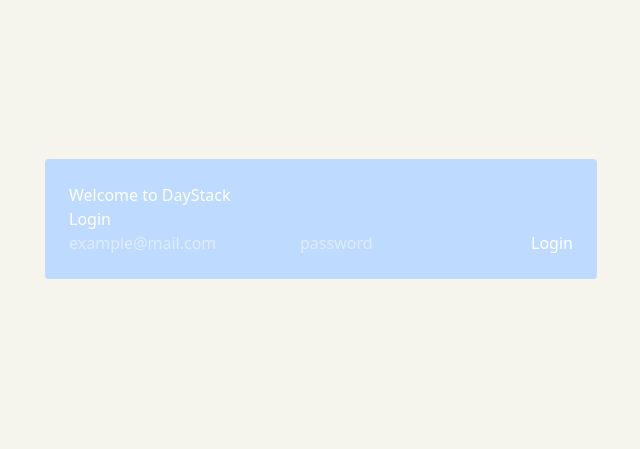
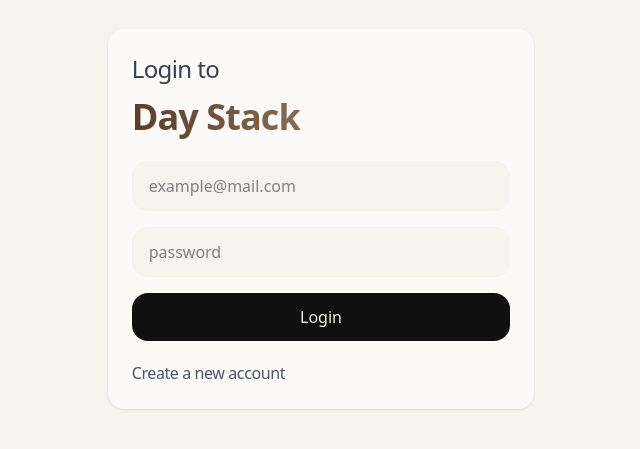
Before and after one commit to TanvirHasanAnik/daystack, a Next.js app: page /login in a window 1280 px wide. Shown: the part 181-630 px from the top of the page, without its empty margins (319-959 px from the left). Built offline with nearby package versions, Linux system fonts and the light colour scheme; no server answers; the database is empty.

Commit message:
Login and register page ui implemented

```diff
--- a/app/(authentication)/layout.tsx
+++ b/app/(authentication)/layout.tsx
@@ -1,15 +1,17 @@
+
+
+
 export default function RootLayout({
   children,
 }: Readonly<{
   children: React.ReactNode;
 }>) {
   return (
-        <div className="authentication h-screen flex items-center justify-center">
-  <div className="bg-blue-200 text-white p-6 rounded flex flex-col">
-    <h1>Welcome to DayStack</h1>
-    {children}
-  </div>
-</div>
+    <div className="authentication h-screen flex items-center justify-center ">
+      <div className="text-text p-6 w-1/3 rounded-2xl bg-surface shadow">
+        {children}
+      </div>
+    </div>
 
   );
 }
--- a/app/(authentication)/login/page.tsx
+++ b/app/(authentication)/login/page.tsx
@@ -6,6 +6,9 @@
 import { loginSchema } from "../schemas";
 import { useLoginMutation } from "@/app/state/user/userApiSlice";
 import { useRouter } from "next/navigation";
+import PrimaryButton from "@/app/ui/common/primaryButton";
+import DayStackTitle from "@/app/ui/common/daystackTitle";
+
 
 type FormFields = z.infer<typeof loginSchema>;
 
@@ -36,21 +39,58 @@
     };
 
     return (
-        <div className="login flex flex-col">
-            <h1>Login</h1>
-            <form onSubmit={handleSubmit(onSubmit)}>
-                <input {...register("email")} type="text" placeholder="example@mail.com" />
-                {errors.email && <div className="text-red-500">{errors.email.message}</div>}
+        <div className="login">
+            <div className="flex flex-col gap-3">
+                <h1 className="text-2xl font tracking-tight text-gray-700">
+                    Login to
+                </h1>
+                <DayStackTitle/>
+            </div>
 
-                <input {...register("password")} type="password" placeholder="password" />
-                {errors.password && <div className="text-red-500">{errors.password.message}</div>}
+            <form
+                onSubmit={handleSubmit(onSubmit)}
+                className="flex flex-col gap-4"
+            >
+                <div className="flex flex-col gap-1">
+                <input
+                    {...register("email")}
+                    type="text"
+                    placeholder="example@mail.com"
+                    className="w-full rounded-2xl border border-border/10 bg-input-bg px-4 py-3 outline-none focus:border-input-focus-border transition"
+                />
+                {errors.email && (
+                    <div className="text-red-500 text-sm">
+                    {errors.email.message}
+                    </div>
+                )}
+                </div>
 
-                <button disabled={isLoading} type="submit">
-                    {isLoading ? "Logging in..." : "Login"}
-                </button>
+                <div className="flex flex-col gap-1">
+                <input
+                    {...register("password")}
+                    type="password"
+                    placeholder="password"
 
-                {errors.root && <div className="text-red-500">{errors.root.message}</div>}
+                    className="w-full rounded-2xl border border-border/10 bg-input-bg px-4 py-3 outline-none focus:border-input-focus-border transition"
+                />
+                {errors.password && (
+                    <div className="text-red-500 text-sm">
+                    {errors.password.message}
+                    </div>
+                )}
+                </div>
+
+                <PrimaryButton disabled={isLoading} type="submit">
+                {isLoading ? "Logging in..." : "Login"}
+                </PrimaryButton>
+
+                {errors.root && (
+                <div className="text-red-500 text-sm">
+                    {errors.root.message}
+                </div>
+                )}
             </form>
+            <p onClick={() => {router.push("/register")}} className="cursor-pointer mt-5 tracking-tight text-gray-600 hover:text-black">Create a new account</p>
         </div>
     );
 }
--- a/app/(authentication)/register/page.tsx
+++ b/app/(authentication)/register/page.tsx
@@ -1,11 +1,13 @@
 'use client'
 
+import { useRegisterMutation } from "@/app/state/user/userApiSlice";
+import DayStackTitle from "@/app/ui/common/daystackTitle";
+import PrimaryButton from "@/app/ui/common/primaryButton";
 import { zodResolver } from "@hookform/resolvers/zod";
+import { useRouter } from "next/navigation";
 import { SubmitHandler, useForm } from "react-hook-form";
-import {z} from 'zod'
-import {registerSchema} from "../schemas"
-import { useRegisterMutation } from "@/app/state/user/userApiSlice";
-import { useRouter } from "next/navigation";
+import { z } from 'zod';
+import { registerSchema } from "../schemas";
 
 type FormFields = z.infer<typeof registerSchema>;
 
@@ -21,7 +23,7 @@
             await registerApi(data).unwrap();
             router.push('/');
         }catch(error: any){
-            if (error?.data?.error) {
+            if ( error?.data?.error) {
                 setError("root", {
                     message: error.data.error
                 });
@@ -34,19 +36,38 @@
     }
     return (
         <div className="login flex flex-col">
-            <h1>Register</h1>
-            <form onSubmit={handleSubmit(onSubmit)}>
-                <input {...register("name")} type="text" placeholder="Your Name"/>
-                {errors.name && <div className="text-red-500">{errors.name.message}</div>}
-                <input {...register("email")} type="text" placeholder="example@mail.com"/>
-                {errors.email && <div className="text-red-500">{errors.email.message}</div>}
-                <input {...register("password")} type="password" placeholder="password"/>
-                {errors.password && <div className="text-red-500">{errors.password.message}</div>}
-                <button disabled={isLoading} type="submit">
-                    {isLoading ? "Loading..." : "Submit"}
-                </button>
+
+            <div className="flex flex-col gap-3">
+                <h1 className="text-2xl font tracking-tight text-gray-700">
+                    Register to
+                </h1>
+                <DayStackTitle/>
+            </div>
+            <form className="flex flex-col gap-4" onSubmit={handleSubmit(onSubmit)}>
+                <div className="flex flex-col gap-1">
+                    <input {...register("name")} type="text" placeholder="Name"
+                    className="w-full rounded-2xl border border-border/10 bg-input-bg px-4 py-3 outline-none focus:border-input-focus-border transition"
+                    />
+                    {errors.name && <div className="text-red-500">{errors.name.message}</div>}
+                </div>
+                <div className="flex flex-col gap-1">
+                    <input {...register("email")} type="text" placeholder="example@mail.com"
+                    className="w-full rounded-2xl border border-border/10 bg-input-bg px-4 py-3 outline-none focus:border-input-focus-border transition"
+                    />
+                    {errors.email && <div className="text-red-500">{errors.email.message}</div>}
+                </div>
+                <div className="flex flex-col gap-1">
+                    <input {...register("password")} type="password" placeholder="password"
+                    className="w-full rounded-2xl border border-border/10 bg-input-bg px-4 py-3 outline-none focus:border-input-focus-border transition"
+                    />
+                    {errors.password && <div className="text-red-500">{errors.password.message}</div>}
+                </div>
+                <PrimaryButton disabled={isLoading} type="submit">
+                    {isLoading ? "Loading..." : "Create Account"}
+                </PrimaryButton>
                 {errors.root && <div className="text-red-500">{errors.root.message}</div>}
             </form>
+            <p onClick={() => {router.push("/login")}} className="cursor-pointer mt-5 tracking-tight text-gray-600 hover:text-black">Already have an account?</p>
         </div>
     )
 }
--- /dev/null
+++ b/app/ui/common/daystackTitle.tsx
@@ -0,0 +1,7 @@
+export default function DayStackTitle() {
+  return (
+      <h1 className="pb-6 text-4xl font-bold tracking-tight bg-gradient-to-r from-[#5A3E2B] to-[#C4A484] bg-clip-text text-transparent">
+        Day Stack
+      </h1>
+  );
+}
--- /dev/null
+++ b/app/ui/common/primaryButton.tsx
@@ -0,0 +1,12 @@
+import React from "react";
+
+type PrimaryButtonProps = React.ButtonHTMLAttributes<HTMLButtonElement>;
+
+export default function PrimaryButton({ className = "", ...props }: PrimaryButtonProps) {
+  return (
+    <button
+      {...props}
+      className={`w-full cursor-pointer rounded-2xl bg-button-primary text-button-primary-text px-4 py-3 flex items-center justify-center transition hover:opacity-90 ${className}`}
+    />
+  );
+}
--- a/app/ui/common/sidebar.tsx
+++ b/app/ui/common/sidebar.tsx
@@ -3,15 +3,15 @@
 import Link from "next/link";
 import { usePathname } from "next/navigation";
 import { items } from "./navigationItems";
+import DayStackTitle from "./daystackTitle";
+
 
 export default function Sidebar() {
   const pathname = usePathname();
 
   return (
     <div className="space-y-2">
-      <h1 className="pb-6 text-4xl font-bold tracking-tight bg-gradient-to-r from-[#5A3E2B] to-[#C4A484] bg-clip-text text-transparent">
-        Day Stack
-      </h1>
+      <DayStackTitle/>
       <hr className="border border-border my-4"/>
       <nav>
         {items.map((item) => {
```
